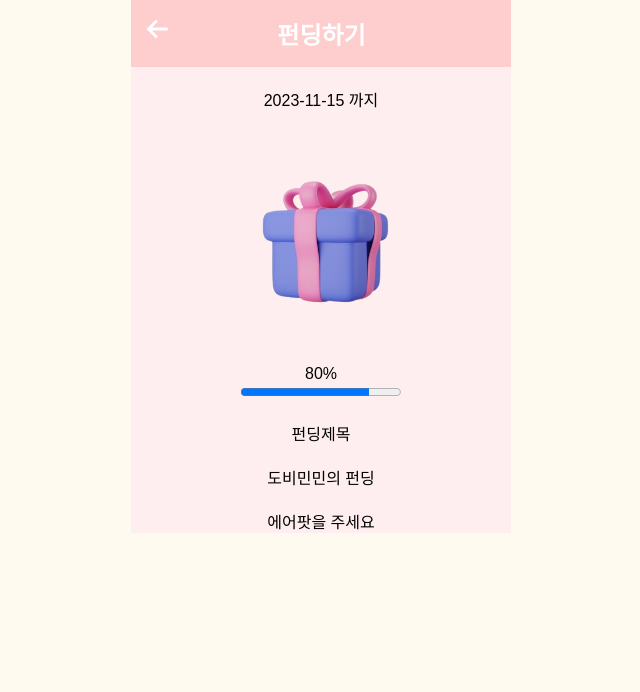
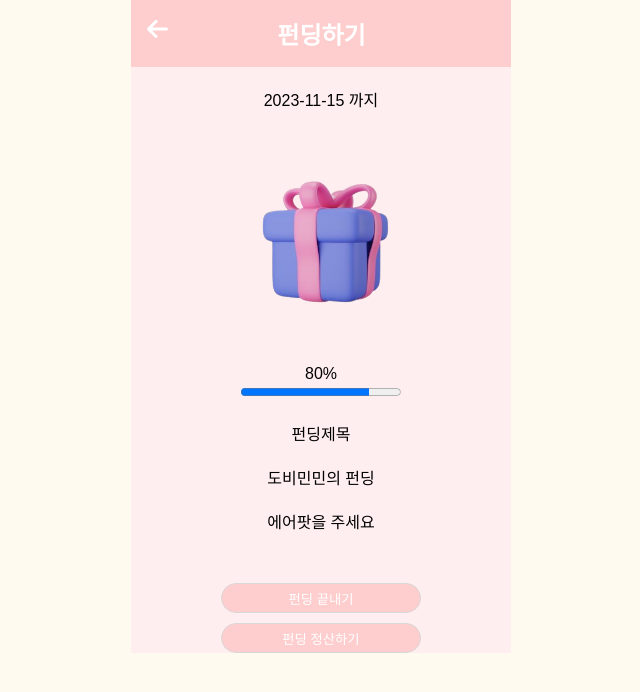
Before and after one commit to Haedal-Appdong-Hackathon/05_birthday_funding_Frontend, a React (Vite) app in the folder birthday_funding/: page /fundingdetail in a window 1280 px wide. Shown: the top 692 px of the page, without its empty margins (319-959 px from the left). Built offline with nearby package versions, Linux system fonts and the light colour scheme; no server answers.

Commit message:
[Feat] (funding progress page) add button

```diff
--- a/birthday_funding/src/pages/FundingPage/ProgressFunding/ProgressFunding.jsx
+++ b/birthday_funding/src/pages/FundingPage/ProgressFunding/ProgressFunding.jsx
@@ -46,6 +46,8 @@ const ProgressFunding = () => {
                 <div className='funding-user-name'>{funding.writer.nickname}의 펀딩</div>
                 <div className='funding-content'>{funding.content}</div>
             </div>
+            <button className='pink-button margin'>펀딩 끝내기</button>
+            <button className='pink-button'>펀딩 정산하기</button>
         </>
     );
 };
--- a/birthday_funding/src/pages/FundingPage/ProgressFunding/ProgressFunding.scss
+++ b/birthday_funding/src/pages/FundingPage/ProgressFunding/ProgressFunding.scss
@@ -1,6 +1,7 @@
 @import '../../../styles/color.scss';
 @import '../../../styles/utils.scss';
 .funding-container {
+    margin-bottom: 50px;
     margin-top: 20px;
     .funding-img {
         height: 250px;
@@ -15,3 +16,7 @@
         margin-top: 20px;
     }
 }
+
+.margin {
+    margin-bottom: 10px;
+}
```
